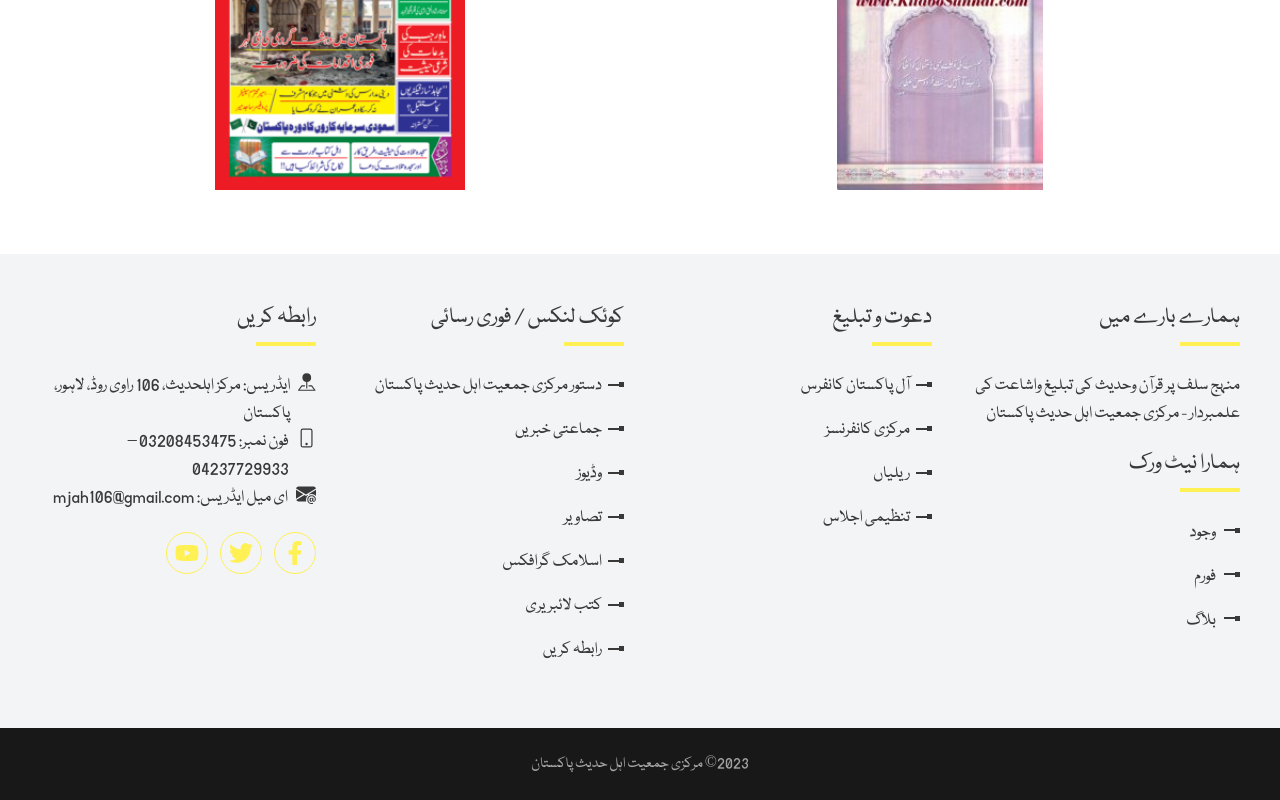
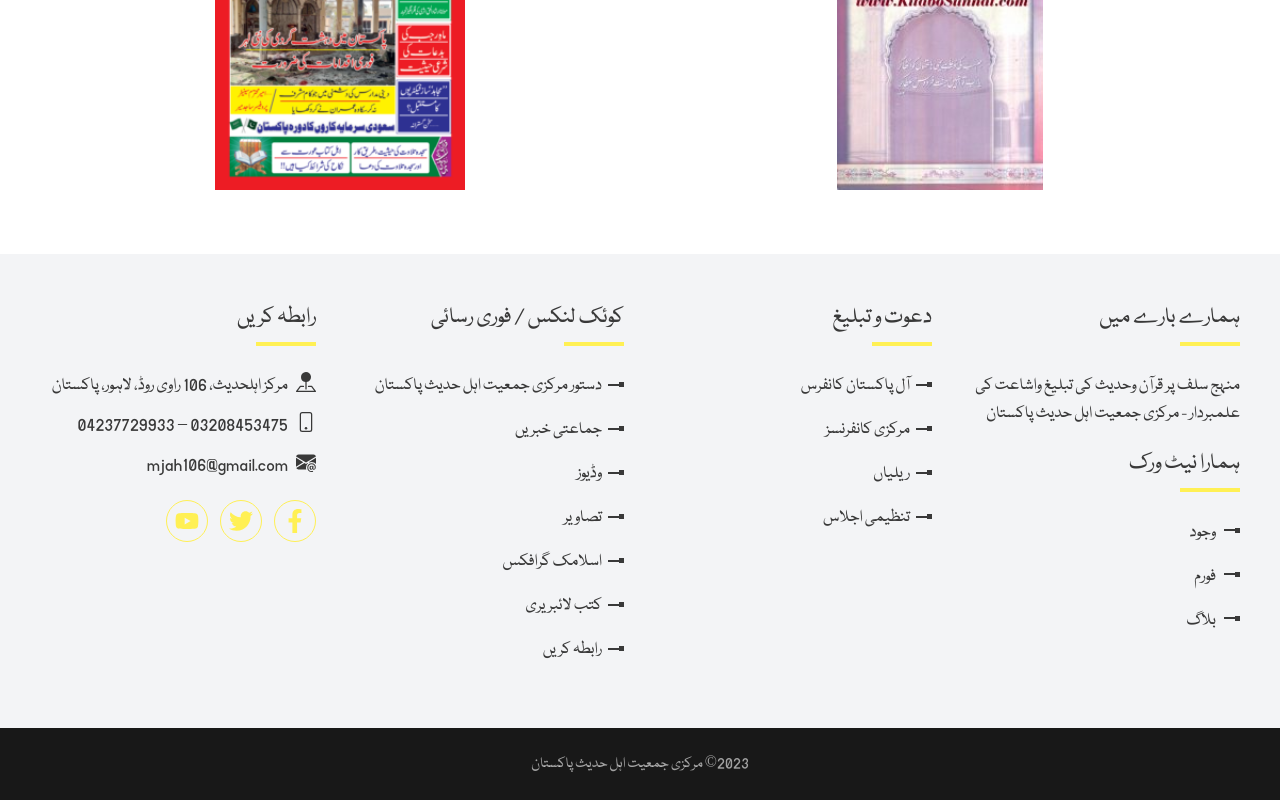
Before and after one commit to mufaqar/ahlehadith, a Next.js app: page /haft-roza-ahlehadith in a window 1280 px wide. Shown: the part 644-1444 px from the top of the page. Built offline with nearby package versions, Linux system fonts and the light colour scheme.

Commit message:
space icons

```diff
--- a/src/components/footer/index.tsx
+++ b/src/components/footer/index.tsx
@@ -101,18 +101,18 @@ const Footer = () => {
                   رابطہ کریں
                 </h2>
 
-                <p className='text-pure font-ahle text-lg flex gap-2'>
+                <p className='text-pure font-ahle text-lg flex gap-2 mb-3'>
                   <BsPinMapFill size={20} />
-                  ایڈریس: مرکز اہلحدیث، 106 راوی روڈ، لاہور، پاکستان
+                  مرکز اہلحدیث، 106 راوی روڈ، لاہور، پاکستان
                 </p>
-                <p className='text-pure font-ahle text-lg flex gap-2'>
+                <p className='text-pure font-ahle text-lg flex gap-2 mb-3'>
                   <BsPhone size={20} />
-                  فون نمبر:  03208453475 –
+                  03208453475 –
                   04237729933
                 </p>
-                <p className='text-pure font-ahle text-lg flex gap-2'>
+                <p className='text-pure font-ahle text-lg flex gap-2 mb-3'>
                   <BsEnvelopeAtFill size={20} />
-                  ای میل ایڈریس: mjah106@gmail.com
+                  mjah106@gmail.com
                 </p>
                 <ul className="flex gap-3 mt-5">
                   <li className='p-2 rounded-full border border-yellow hover:border-pure text-yellow hover:text-pure'>
```
